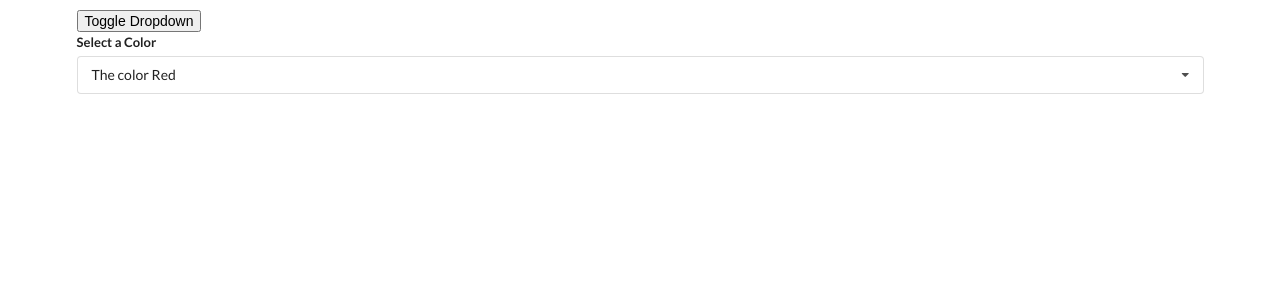
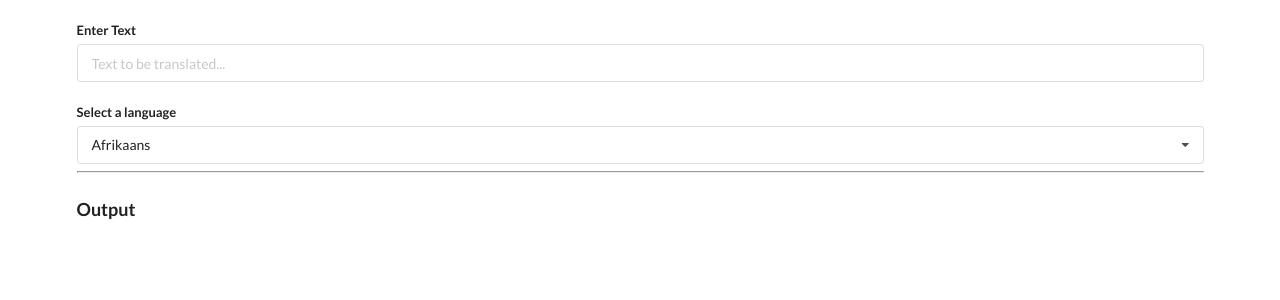
Before and after one commit to himoura32/react-widgets-project, a React (Create React App) app: page / in a window 1280 px wide. Shown: the top 300 px of the page. Built offline with nearby package versions, Linux system fonts and the light colour scheme; no server answers.

Commit message:
coded translate widget and components

```diff
--- a/src/App.js
+++ b/src/App.js
@@ -2,6 +2,7 @@
 import Search from './components/Search';
 import Dropdown from './components/Dropdown';
 import Accordian from './components/Accordian';
+import Translate from './components/Translate';
 import './components/App.css';
 
 const items = [
@@ -35,21 +36,10 @@
 ];
 
 function App() {
-  const [selected, setSelected] = useState(options[0]);
-  const [showDropdown, setShowDropdown] = useState(true);
 
   return (
     <div className='ui container'>
-      <button onClick={() => setShowDropdown(!showDropdown)}>
-        Toggle Dropdown
-      </button>
-      {showDropdown ? (
-        <Dropdown
-          selected={selected}
-          onSelectedChange={setSelected}
-          options={options}
-        />
-      ) : null}
+      <Translate />
       {/* <Search /> */}
       {/* <Accordian items={items} /> */}
     </div>
--- a/src/components/App.css
+++ b/src/components/App.css
@@ -1,3 +1,3 @@
 .container {
-    margin-top: 10px;
+    margin-top: 20px;
 }
--- /dev/null
+++ b/src/components/Convert.js
@@ -0,0 +1,33 @@
+import React, { useState, useEffect } from 'react';
+import axios from 'axios';
+
+const Convert = ({ language, text }) => {
+  const [translated, setTranslated] = useState('');
+
+  useEffect(() => {
+    const doTranslation = async () => {
+      const { data } = await axios.post(
+        'https://translation.googleapis.com/language/translate/v2',
+        {},
+        {
+          params: {
+            q: text,
+            target: language.value,
+            key: 'AIzaSyCHUCmpR7cT_yDFHC98CZJy2LTms-IwDlM',
+          },
+        }
+      );
+      setTranslated(data.data.translations[0].translatedText);
+    };
+
+    doTranslation();
+  }, [language, text]);
+
+  return (
+    <div>
+      <h1 className='ui header'>{translated}</h1>
+    </div>
+  );
+};
+
+export default Convert;
--- a/src/components/Dropdown.js
+++ b/src/components/Dropdown.js
@@ -1,6 +1,6 @@
 import React, { useState, useEffect, useRef } from 'react';
 
-const Dropdown = ({ options, selected, onSelectedChange }) => {
+const Dropdown = ({ label, options, selected, onSelectedChange }) => {
   const [open, setOpen] = useState(false);
   const ref = useRef();
 
@@ -38,7 +38,7 @@
   return (
     <div ref={ref} className='ui form'>
       <div className='field'>
-        <label className='label>'>Select a Color</label>
+        <label className='label>'>{label}</label>
         <div
           onClick={() => setOpen(!open)}
           className={`ui selection dropdown ${open ? 'visible active' : ''}`}
--- /dev/null
+++ b/src/components/Translate.js
@@ -0,0 +1,54 @@
+import React, { useState } from 'react';
+import Dropdown from './Dropdown';
+import Convert from './Convert';
+import './App.css';
+
+const options = [
+  {
+    label: 'Afrikaans',
+    value: 'af',
+  },
+  {
+    label: 'Arabic',
+    value: 'ar',
+  },
+  {
+    label: 'Hindi',
+    value: 'hi',
+  },
+  {
+    label: 'Dutch',
+    value: 'nl',
+  },
+];
+
+const Translate = () => {
+  const [language, setLanguage] = useState(options[0]);
+  const [text, setText] = useState('');
+
+  return (
+    <div>
+      <div className='ui form'>
+        <div className='field'>
+          <label>Enter Text</label>
+          <input
+            placeholder='Text to be translated...'
+            onChange={(e) => setText(e.target.value)}
+          />
+        </div>
+      </div>
+      <br />
+      <Dropdown
+        label='Select a language'
+        selected={language}
+        onSelectedChange={setLanguage}
+        options={options}
+      />
+      <hr />
+      <h3 className='ui header'>Output</h3>
+      <Convert language={language} text={text} />
+    </div>
+  );
+};
+
+export default Translate;
```
